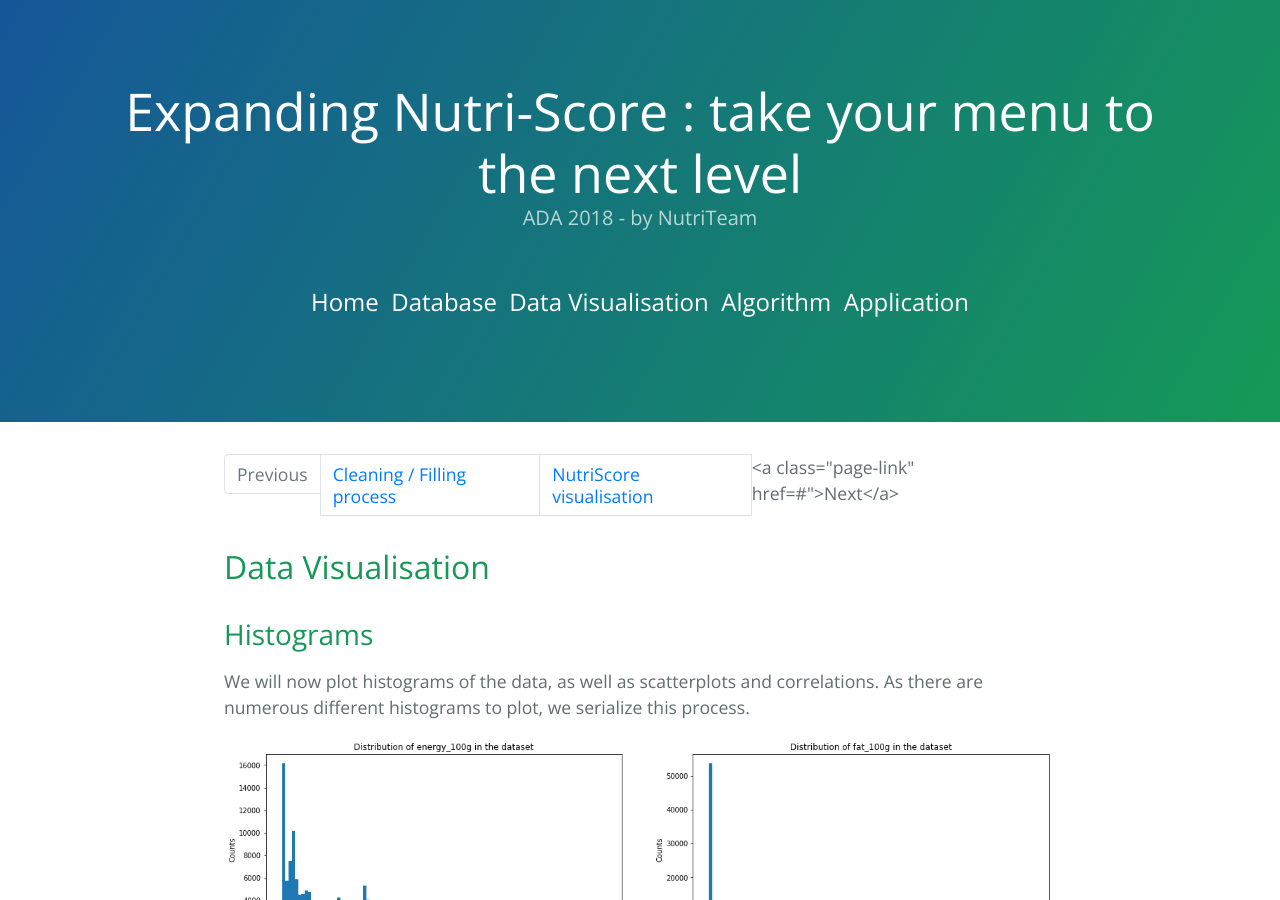
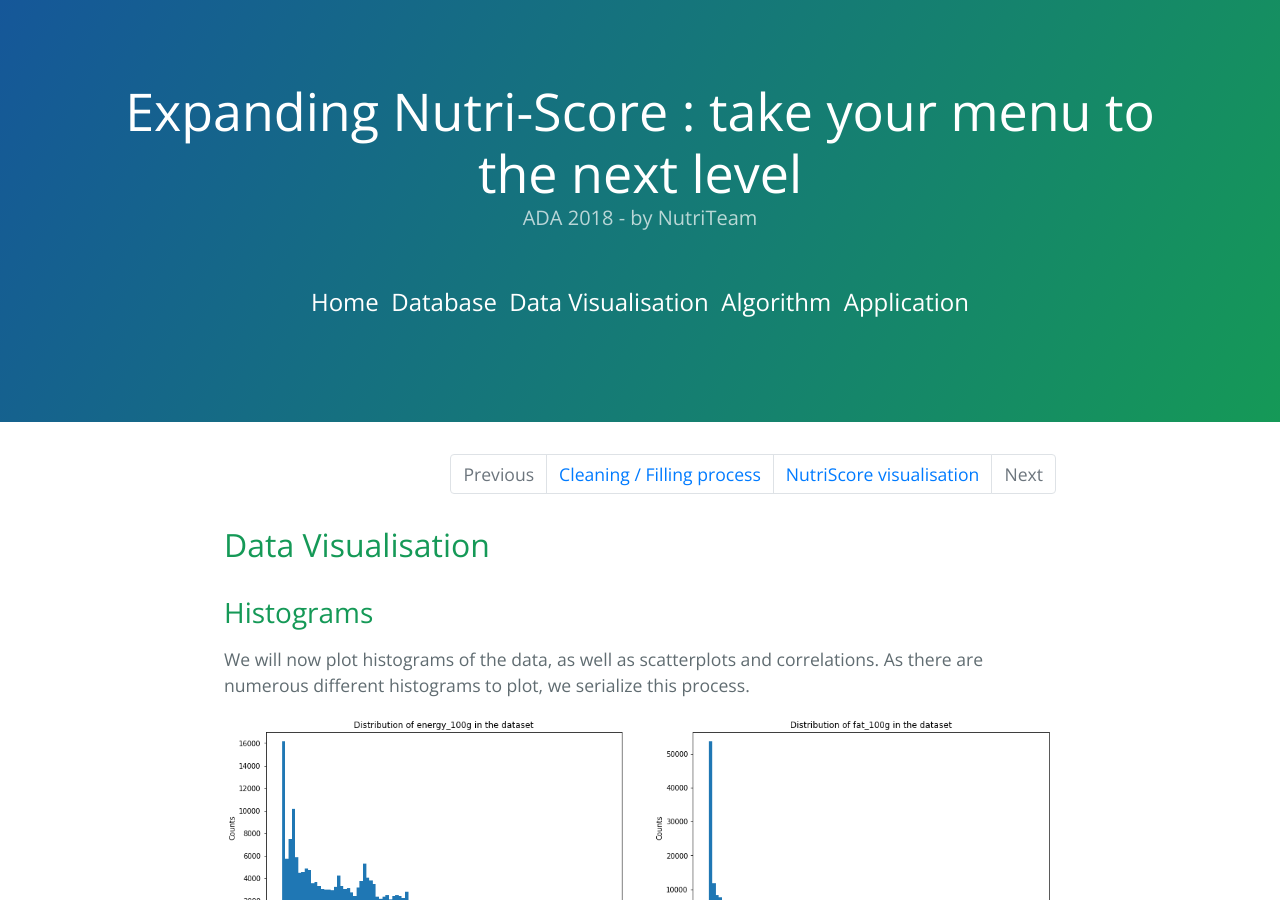
Before and after one commit to NutriTeam/Nutri_Score, a Jekyll site: the page built from Milestone_2.md, in a window 1280 px wide and 900 px high. Built offline with Jekyll 4.4.1, drawn with Linux system fonts in a browser that asks for light colours.

Commit message:
Update Milestone_2.md

```diff
--- a/Milestone_2.md
+++ b/Milestone_2.md
@@ -10,7 +10,7 @@ title: Data
     <li class="page-item"><a class="page-link" href="#">Cleaning / Filling process</a></li>
     <li class="page-item"><a class="page-link" href="./nutriscore_vis.html">NutriScore visualisation</a></li>
     <li class="page-item disabled">
-      <a class="page-link" href=#">Next</a>
+      <a class="page-link" href="#">Next</a>
     </li>
   </ul>
 </nav>
```
